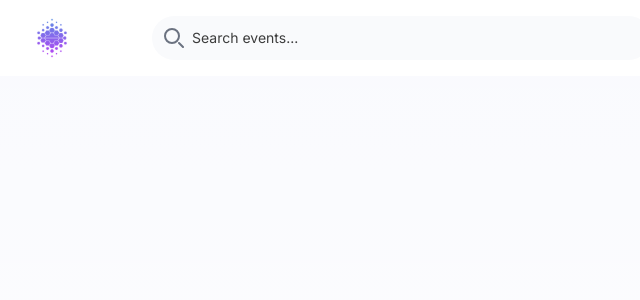
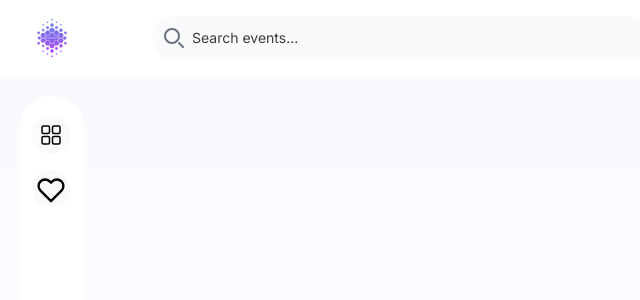
Before and after one commit to Zeeshan12340/event-dashboard, a Next.js app: page / in a window 1280 px wide. Shown: the top 300 px of the page, without its empty margins (0-640 px from the left). Built offline with nearby package versions, Linux system fonts and the light colour scheme.

Commit message:
Added SideBar component

```diff
--- a/src/app/SideBar.tsx
+++ b/src/app/SideBar.tsx
@@ -0,0 +1,42 @@
+export default function SideBar() {
+  return (
+    <div className="flex flex-col m-5 w-16 h-screen bg-white rounded-full">
+      {/* menu icon */}
+      <div
+        className="flex ml-3 mt-5 items-center justify-center bg-search-bg hover:bg-gray-200 rounded-full cursor-pointer h-16"
+        style={{ width: "38px", height: "38px" }}
+      >
+        <svg
+          className="menu-icon"
+          xmlns="http://www.w3.org/2000/svg"
+          x="0px"
+          y="0px"
+          width="24"
+          height="24"
+          viewBox="0 0 32 32"
+        >
+          <path d="M12 15H6a3 3 0 01-3-3V6A3 3 0 016 3h6a3 3 0 013 3v6A3 3 0 0112 15zM6 5A1 1 0 005 6v6a1 1 0 001 1h6a1 1 0 001-1V6a1 1 0 00-1-1zM26 15H20a3 3 0 01-3-3V6a3 3 0 013-3h6a3 3 0 013 3v6A3 3 0 0126 15zM20 5a1 1 0 00-1 1v6a1 1 0 001 1h6a1 1 0 001-1V6a1 1 0 00-1-1zM12 29H6a3 3 0 01-3-3V20a3 3 0 013-3h6a3 3 0 013 3v6A3 3 0 0112 29zM6 19a1 1 0 00-1 1v6a1 1 0 001 1h6a1 1 0 001-1V20a1 1 0 00-1-1zM26 29H20a3 3 0 01-3-3V20a3 3 0 013-3h6a3 3 0 013 3v6A3 3 0 0126 29zM20 19a1 1 0 00-1 1v6a1 1 0 001 1h6a1 1 0 001-1V20a1 1 0 00-1-1z"></path>
+        </svg>
+      </div>
+
+      {/* heart icon */}
+      <div
+        className="flex ml-3 mt-4 items-center justify-center bg-search-bg hover:bg-gray-200 rounded-full cursor-pointer h-16"
+        style={{ width: "38px", height: "38px" }}
+      >
+        <svg
+          xmlns="http://www.w3.org/2000/svg"
+          viewBox="-4 -5 32 32"
+          fill="none"
+          stroke="currentColor"
+          stroke-width="2"
+          stroke-linecap="round"
+          stroke-linejoin="round"
+          className="heart-icon feather feather-heart"
+        >
+          <path d="M20.84 4.61a5.5 5.5 0 0 0-7.78 0L12 5.67l-1.06-1.06a5.5 5.5 0 0 0-7.78 7.78l1.06 1.06L12 21.23l7.78-7.78 1.06-1.06a5.5 5.5 0 0 0 0-7.78z"></path>
+        </svg>
+      </div>
+    </div>
+  );
+}
--- a/src/app/globals.css
+++ b/src/app/globals.css
@@ -28,6 +28,18 @@ body {
     color: rgb(60, 60, 60);
     opacity: 1; /* Firefox */
   }
+
+  .menu-icon:hover {
+    fill: #5041BC;
+    transition: stroke 0.3s ease; /* Smooth transition */
+  }
+  .heart-icon {
+    stroke: #000000;
+    transition: stroke 0.3s ease; /* Smooth transition */
+   }
+   .heart-icon:hover {
+    stroke: #5041BC;
+   }
 }
 
 @layer utilities {
--- a/src/app/page.tsx
+++ b/src/app/page.tsx
@@ -3,12 +3,14 @@ import Header from "./Header";
 import { Provider } from "react-redux";
 import { store } from "@/features/store";
 import EventList from "./EventList";
+import SideBar from "./SideBar";
 
 export default function Home() {
   return (
     <Provider store={store}>
       <div>
         <Header />
+        <SideBar />
         <EventList />
       </div>
     </Provider>
```
